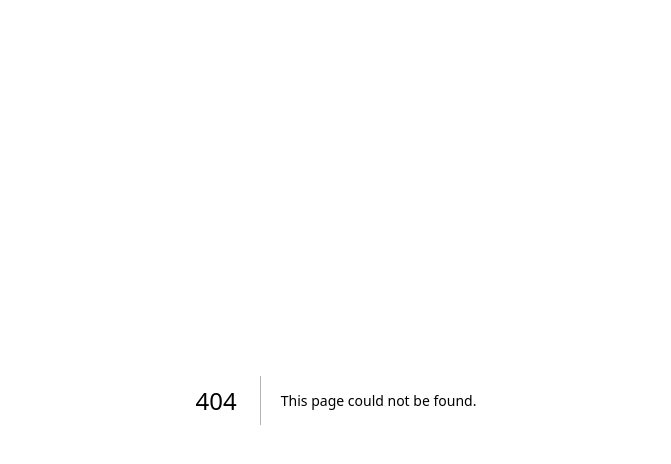
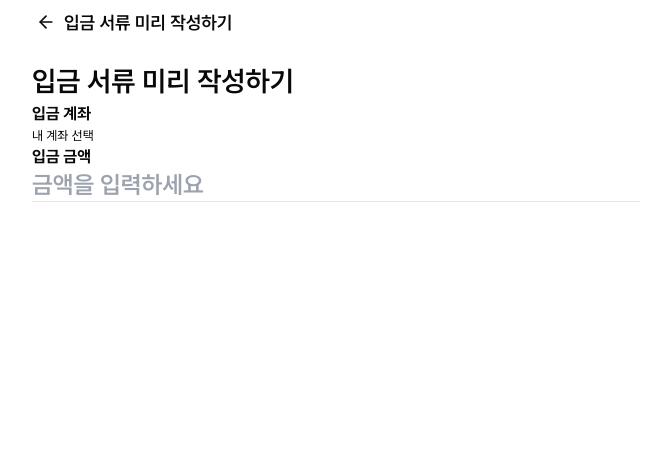
Before and after one commit to KeywordHanaro/KeywordHanaro_FE, a Next.js app: page /document/withdrawal in a window 1280 px wide. Before the commit this address had no page. Shown: the top 464 px of the page, without its empty margins (304-975 px from the left). Built offline with nearby package versions, Linux system fonts and the light colour scheme.

Commit message:
[feat]document page frame

```diff
--- /dev/null
+++ b/app/(routes)/document/deposit/page.tsx
@@ -0,0 +1,24 @@
+import Header from '@/components/atoms/Header';
+import { MoneyInputRef } from '@/components/atoms/Inputs';
+
+export default function DepositDocumentPage() {
+  return (
+    <>
+      <div>
+        <Header text='입금 서류 미리 작성하기' showActionButton={false} />
+        <div className='p-4 flex flex-col'>
+          <h1 className='text-[28px] font-semibold'>입금 서류 미리 작성하기</h1>
+
+          <div className='flex flex-col'>
+            <strong>입금 계좌</strong>
+            <small>내 계좌 선택</small>
+          </div>
+          <div className='flex flex-col w-full'>
+            <strong>입금 금액</strong>
+            <MoneyInputRef className='border-b w-full' placeHolder='금액을 입력하세요' />
+          </div>
+        </div>
+      </div>
+    </>
+  );
+}
--- /dev/null
+++ b/app/(routes)/document/transfer/page.tsx
@@ -0,0 +1,24 @@
+import Header from '@/components/atoms/Header';
+import { MoneyInputRef } from '@/components/atoms/Inputs';
+
+export default function TransferDocumentPage() {
+  return (
+    <>
+      <div>
+        <Header text='입금 서류 미리 작성하기' showActionButton={false} />
+        <div className='p-4 flex flex-col'>
+          <h1 className='text-[28px] font-semibold'>입금 서류 미리 작성하기</h1>
+
+          <div className='flex flex-col'>
+            <strong>입금 계좌</strong>
+            <small>내 계좌 선택</small>
+          </div>
+          <div className='flex flex-col w-full'>
+            <strong>입금 금액</strong>
+            <MoneyInputRef className='border-b w-full' placeHolder='금액을 입력하세요' />
+          </div>
+        </div>
+      </div>
+    </>
+  );
+}
--- /dev/null
+++ b/app/(routes)/document/withdrawal/page.tsx
@@ -0,0 +1,27 @@
+import Header from '@/components/atoms/Header';
+import { MoneyInputRef } from '@/components/atoms/Inputs';
+
+export default function WithdrawalDocumentPage() {
+  return (
+    <>
+      <div>
+        <Header text='입금 서류 미리 작성하기' showActionButton={false} />
+        <div className='p-4 flex flex-col'>
+          <h1 className='text-[28px] font-semibold'>입금 서류 미리 작성하기</h1>
+
+          <div className='flex flex-col'>
+            <strong>입금 계좌</strong>
+            <small>내 계좌 선택</small>
+          </div>
+          <div className='flex flex-col w-full'>
+            <strong>입금 금액</strong>
+            <MoneyInputRef
+              className='border-b w-full'
+              placeHolder='금액을 입력하세요'
+            />
+          </div>
+        </div>
+      </div>
+    </>
+  );
+}
--- a/components/molecules/InputPassword.tsx
+++ b/components/molecules/InputPassword.tsx
@@ -8,7 +8,6 @@ import {
   DrawerFooter,
   DrawerHeader,
   DrawerTitle,
-  DrawerTrigger,
 } from '@/components/ui/drawer';
 import { FiDelete } from 'react-icons/fi';
 import { useEffect, useState, useRef } from 'react';
```
